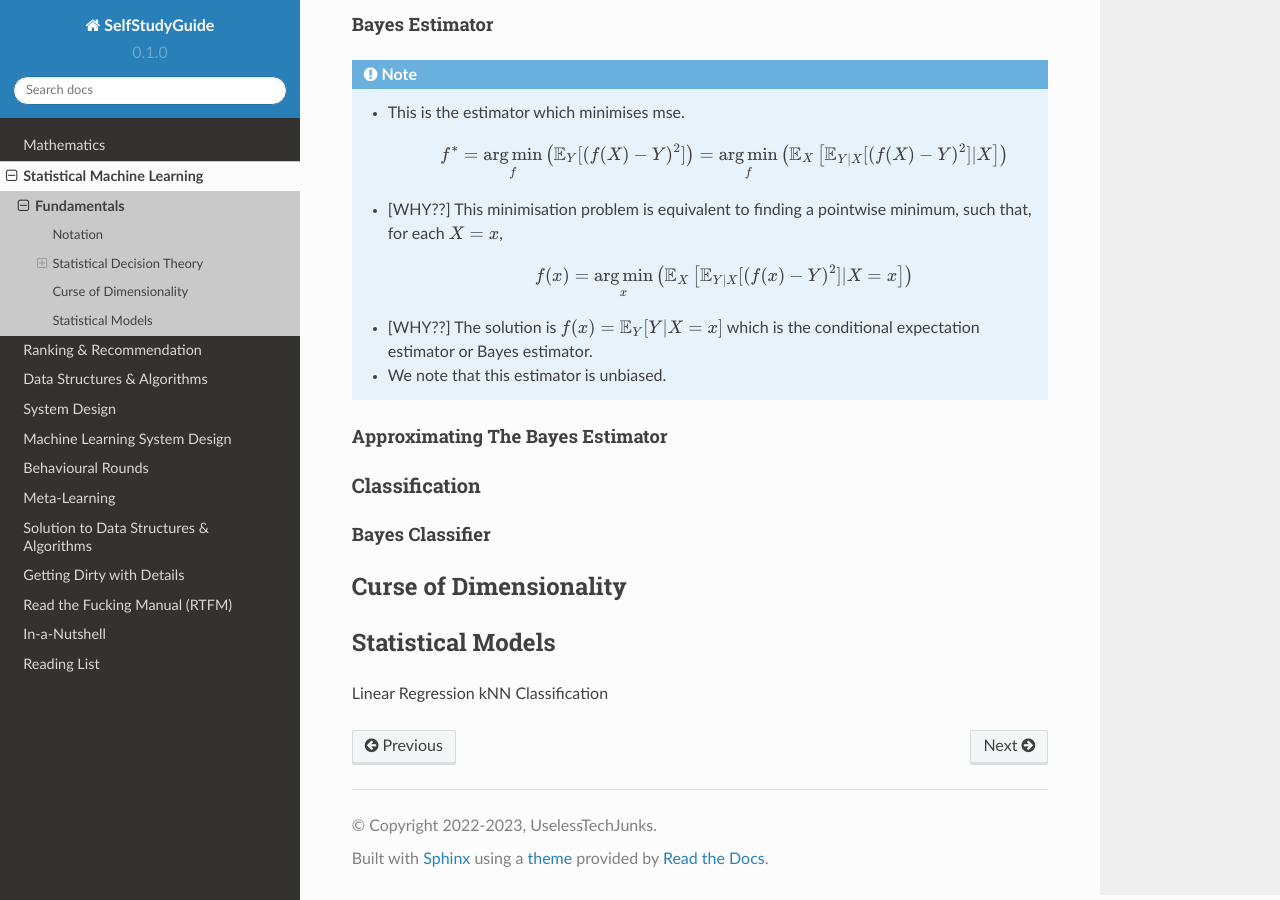
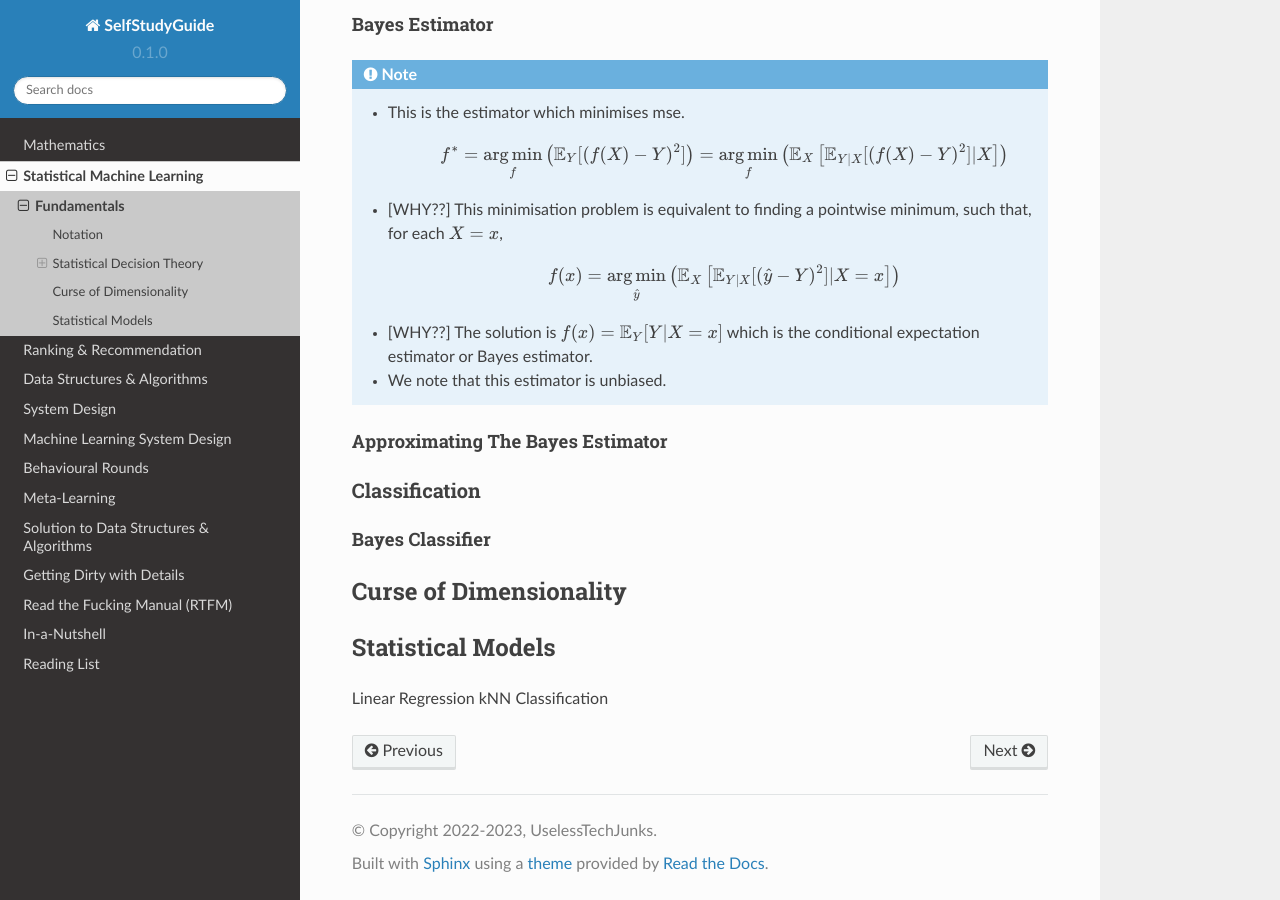
Before and after one commit to uselesstechjunks/leetcode, a Sphinx documentation site: the page built from docs/source/ml/basics.rst, in a window 1280 px wide and 900 px high, scrolled down 1788 px. Built offline with Sphinx 7.4.7 and the Read the Docs theme 2.0.0, drawn with Linux system fonts in a browser that asks for light colours.

Commit message:
Update basics.rst

```diff
--- a/docs/source/ml/basics.rst
+++ b/docs/source/ml/basics.rst
@@ -65,7 +65,7 @@ Bayes Estimator
 		.. math:: f^*=\underset{f}{\arg\min}\left(\mathbb{E}_Y[(f(X)-Y)^2]\right)=\underset{f}{\arg\min}\left(\mathbb{E}_X\left[\mathbb{E}_{Y|X}[(f(X)-Y)^2]|X\right]\right)
 	* [WHY??] This minimisation problem is equivalent to finding a pointwise minimum, such that, for each :math:`X=x`,
 
-		.. math:: f(x)=\underset{x}{\arg\min}\left(\mathbb{E}_X\left[\mathbb{E}_{Y|X}[(f(x)-Y)^2]|X=x\right]\right)
+		.. math:: f(x)=\underset{\hat{y}}{\arg\min}\left(\mathbb{E}_X\left[\mathbb{E}_{Y|X}[(\hat{y}-Y)^2]|X=x\right]\right)
 	* [WHY??] The solution is :math:`f(x)=\mathbb{E}_Y[Y|X=x]` which is the conditional expectation estimator or Bayes estimator.
 	* We note that this estimator is unbiased.
 
```
